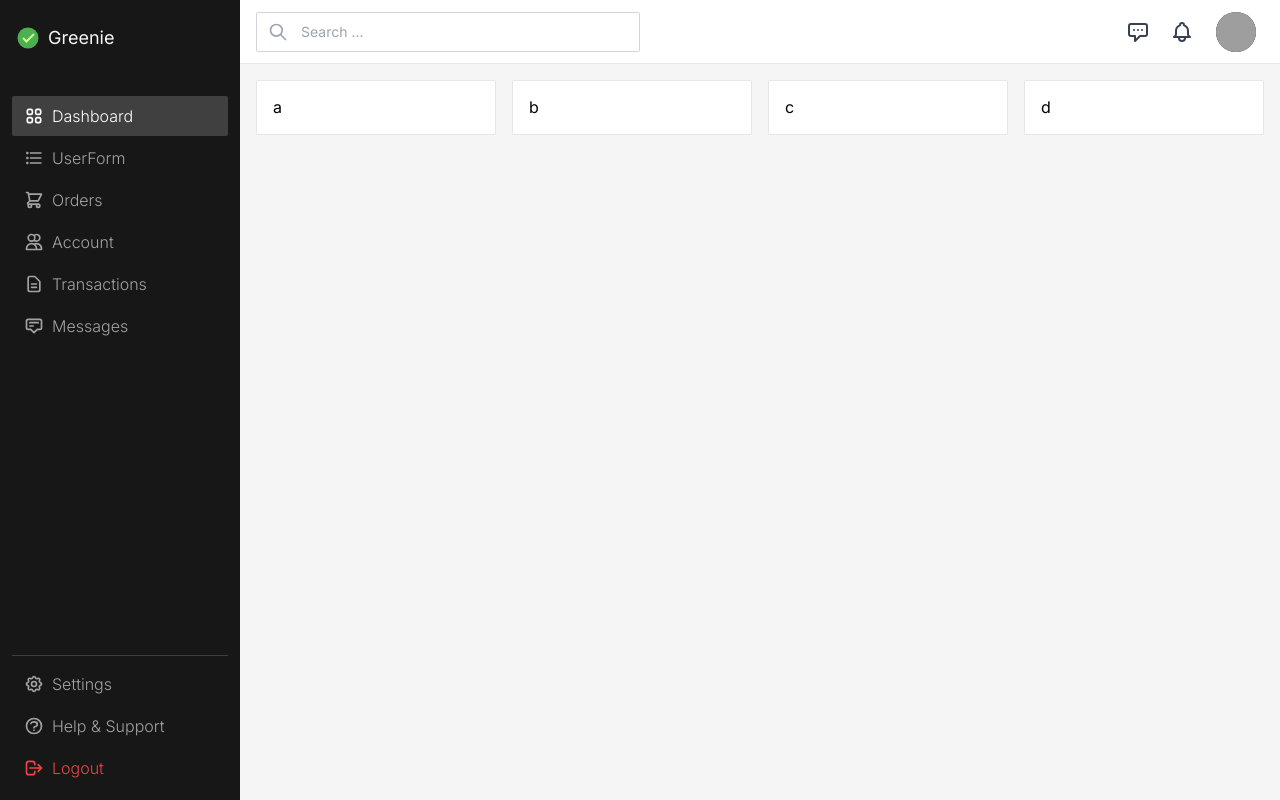
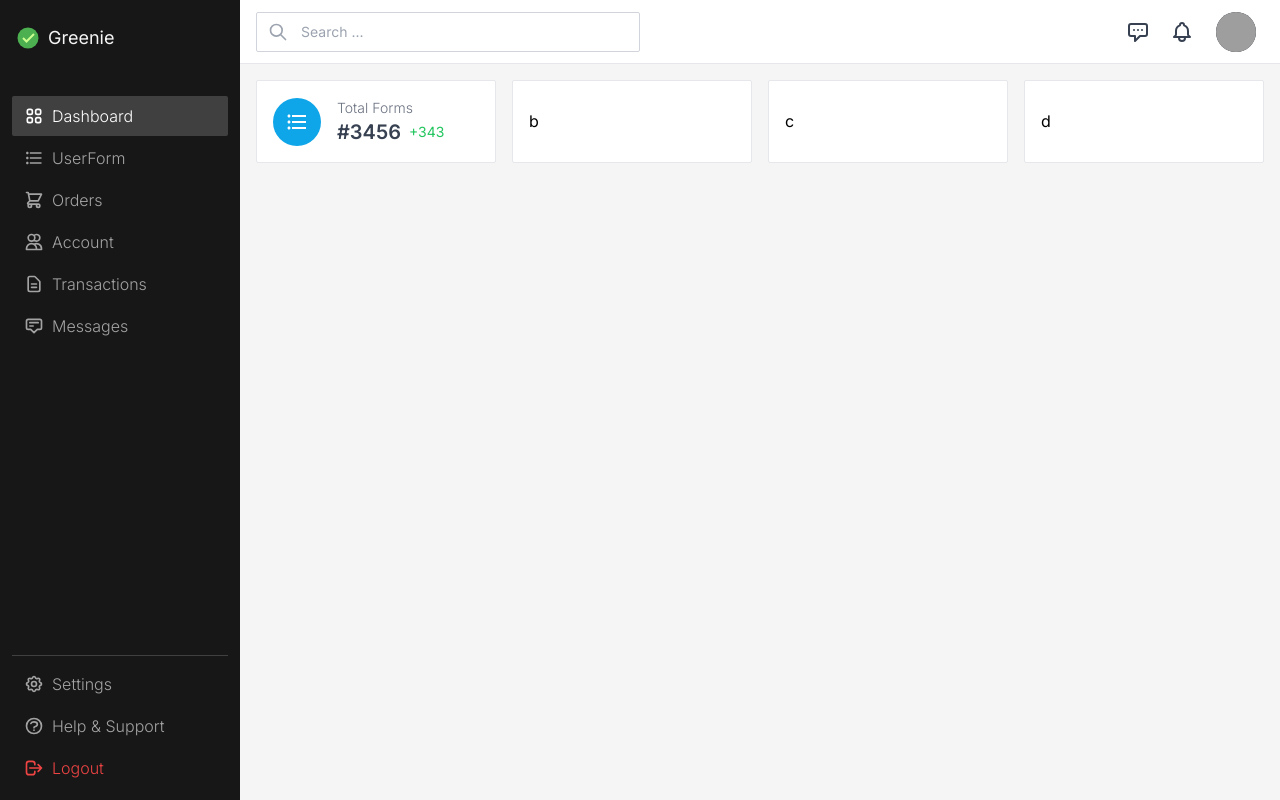
Before and after one commit to Sriram-developer/user-daseboard, a React (Create React App) app: page / in a window 1280 px wide. Built offline with nearby package versions, Linux system fonts and the light colour scheme; grey boxes are pictures that could not be loaded; the HTML template or start-up script is replaced by a standard one.

Commit message:
Added first boxwapper

```diff
--- a/src/components/DashboardStatsGrid.jsx
+++ b/src/components/DashboardStatsGrid.jsx
@@ -1,9 +1,22 @@
 import React from 'react'
+import { MdFormatListBulleted } from 'react-icons/md'
+
 
 export default function DashboardStatsGrid() {
   return (
     <div className='flex gap-4 w-full'>
-          <BoxWrapper>a</BoxWrapper>
+          <BoxWrapper>
+          <div className="rounded-full h-12 w-12 flex items-center justify-center bg-sky-500">
+	      <MdFormatListBulleted className="text-2xl text-white" />
+				</div>
+				<div className="pl-4">
+					<span className="text-sm text-gray-500 font-light">Total Forms</span>
+					<div className="flex items-center">
+						<strong className="text-xl text-gray-700 font-semibold">#3456</strong>
+						<span className="text-sm text-green-500 pl-2">+343</span>
+					</div>
+				</div>
+          </BoxWrapper>
           <BoxWrapper>b</BoxWrapper>
           <BoxWrapper>c</BoxWrapper>
           <BoxWrapper>d</BoxWrapper>
```
